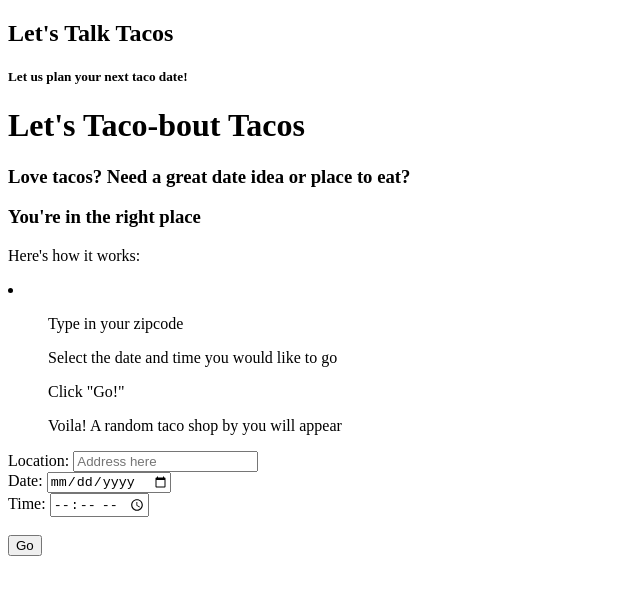
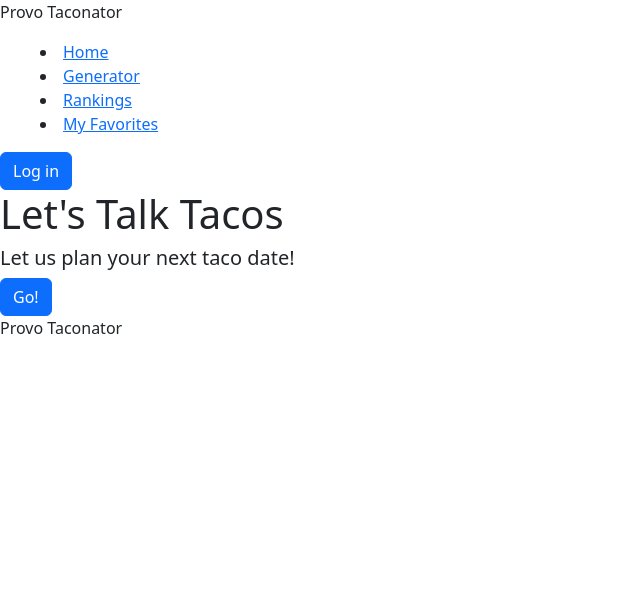
Before and after one commit to ch843/startup, a plain HTML site: page index.html in a window 1280 px wide. Shown: the whole page, without its empty margins (0-640 px from the left). Drawn offline with nearby package versions, Linux system fonts and the light colour scheme.

Commit message:
Framework from mock-up for index and other pages

```diff
--- a/index.html
+++ b/index.html
@@ -4,50 +4,61 @@
     <meta charset="UTF-8">
     <meta http-equiv="X-UA-Compatible" content="IE=edge">
     <meta name="viewport" content="width=device-width, initial-scale=1.0">
-    <link rel="stylesheet" href="index.css">
-    <title>Let's Talk Tacos</title>
+    <title>Provo Taconator</title>
+    <link rel="icon" href="taco-logo.png" />
+
+    <link rel="stylesheet" href="index.css" />
+
+    <link
+      href="https://cdn.jsdelivr.net/npm/bootstrap@5.2.2/dist/css/bootstrap.min.css"
+      rel="stylesheet"
+      integrity="sha384-Zenh87qX5JnK2Jl0vWa8Ck2rdkQ2Bzep5IDxbcnCeuOxjzrPF/et3URy9Bv1WTRi"
+      crossorigin="anonymous"
+    />
 </head>
 <body>
-    <nav>
-        <h1>Let's Talk Tacos</h1>
-        <h5>Let us plan your next taco date!</h5>
-    </nav>
+    <header>
+        <span class="logo">Provo Taconator</span>
+        <nav>
+            <menu>
+                <li>
+                  <a href="index.html">Home</a>
+                </li>
+                <li>
+                  <a href="generator.html">Generator</a>
+                </li>
+                <li>
+                  <a href="rankings.html">Rankings</a>
+                </li>
+                <li>
+                  <a href="favorites.html">My Favorites</a>
+                </li>
+            </menu>
+
+            <a href="log-in.html" class="btn btn-primary">Log in</a>
+        </nav>
+    </header>
     <main>
-        <div class="title">
-            <h1>Let's Taco-bout Tacos</h1>
-            <h3>Love tacos? Need a great date idea or place to eat?</h3>
-            <h3>You're in the right place</h3>
+        <div class="banner">
+            <h1>Let's Talk Tacos</h1>
+            <h5>Let us plan your next taco date!</h5>
+            <a href="generator.html" class="btn btn-primary">Go!</a>
+            <!-- put a banner image here -->
         </div>
-        <div class="info">
-            <p>Here's how it works:</p>
-            <li>
-                <ol>Type in your zipcode</ol>
-                <ol>Select the date and time you would like to go</ol>
-                <ol>Click "Go!"</ol>
-                <ol>Voila! A random taco shop by you will appear</ol>
-            </li>
-        </div>
-        <div class="input-loc">
-            <label for="text">Location: </label>
-            <input type="location" id="location" placeholder="Address here" />
-        </div>
-        <div class="input-date">
-            <label for="text">Date: </label>
-            <input type="date" id="date" placeholder="--/--/----" />
-        </div>
-        <div class="input-time">
-            <label for="text">Time: </label>
-            <input type="time" id="time" placeholder="--:--" />
-        </div>
+        <div class="image-boxes">
+            <div class="box-1">
 
-        <br />
+            </div>
+            <div class="box-1">
 
-        <div class="go-btn">
-            <button type="submit">Go</button>
+            </div>
+            <div class="box-1">
+
+            </div>
         </div>
     </main>
     <footer>
-
+        <span class="logo">Provo Taconator</span>
     </footer>
 </body>
 </html>
```
Also changed, not shown: generator.html (added, +78 -0 lines), enter-rank.html (added), favorites.html (added), log-in.html (added), rankings.html (added), taco-logo.png (added).
